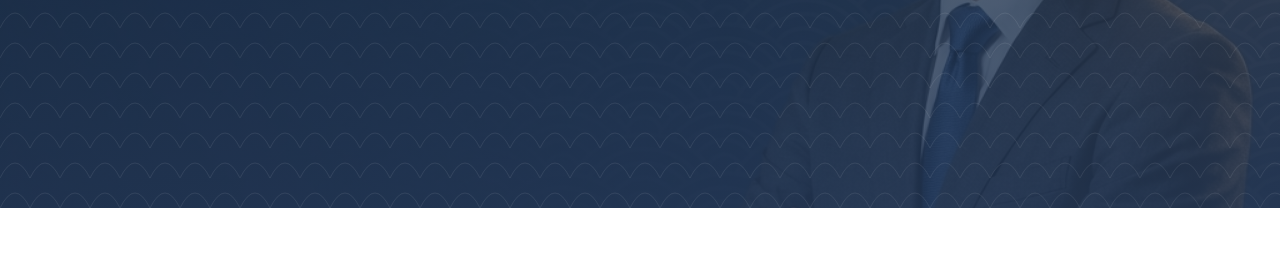
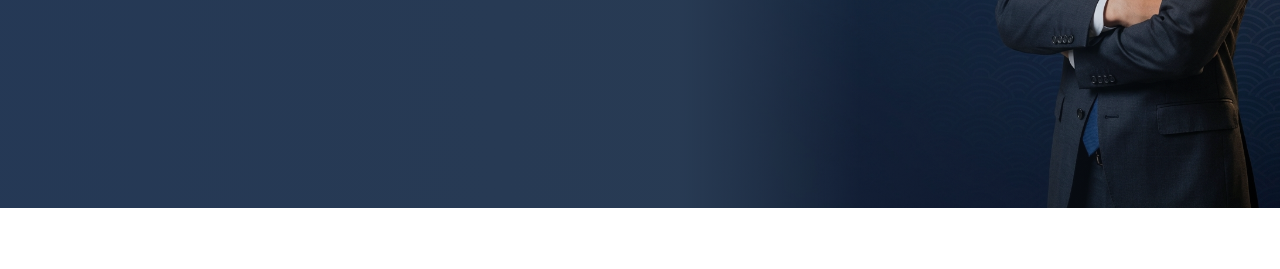
Before and after one commit to yasuha217/next-lp-showcase, a plain HTML site: page 05-lovable-antigravity/index.html in a window 1280 px wide. Shown: the part 392-661 px from the top of the page. Drawn offline with Linux system fonts and the light colour scheme.

Commit message:
Fix FV hero image boundary: use <img> with CSS mask-image
- Removed background-image approach
- Added .p-fv__person with mask-image gradient to fade left edge
- Simplified overlay gradient for text readability

Co-Authored-By: Claude Opus 4.5 <noreply@anthropic.com>

```diff
--- a/05-lovable-antigravity/index.html
+++ b/05-lovable-antigravity/index.html
@@ -474,13 +474,43 @@
         .p-fv {
             position: relative;
             min-height: 600px;
-            background-color: hsl(210, 54%, 23%);
-            background-image:
-                linear-gradient(180deg, rgba(26, 45, 66, 0.7) 0%, rgba(36, 56, 86, 0.85) 100%),
-                url('images/hero-bg.png');
-            background-size: cover;
-            background-position: 80% 20%;
+            background-color: #2d3e50;
             color: #fff;
+            overflow: hidden;
+        }
+
+        .p-fv__person {
+            position: absolute;
+            right: 0;
+            top: 50%;
+            transform: translateY(-50%);
+            height: 100%;
+            width: auto;
+            z-index: 0;
+            mask-image: linear-gradient(to right, transparent 0%, black 30%);
+            -webkit-mask-image: linear-gradient(to right, transparent 0%, black 30%);
+        }
+
+        @media (max-width: 767px) {
+            .p-fv__person {
+                height: 80%;
+                right: -10%;
+                opacity: 0.6;
+            }
+        }
+
+        .p-fv::before {
+            content: '';
+            position: absolute;
+            inset: 0;
+            background: linear-gradient(90deg, rgba(36, 56, 86, 0.9) 0%, rgba(36, 56, 86, 0.6) 50%, transparent 100%);
+            z-index: 1;
+        }
+
+        @media (max-width: 767px) {
+            .p-fv::before {
+                background: linear-gradient(90deg, rgba(36, 56, 86, 0.95) 0%, rgba(36, 56, 86, 0.8) 100%);
+            }
         }
 
         .p-fv__header {
@@ -595,6 +625,7 @@
      sec_01: FV（ファーストビュー）
      ======================================== -->
     <section class="p-fv bg-seigaiha-dark" id="sec_01">
+        <img src="images/hero-bg.png" class="p-fv__person" alt="">
         <div class="p-fv__header">
             <div class="container p-fv__header-inner">
                 <p>売上拡大のため、輸出展開を考えている方へ</p>
```
